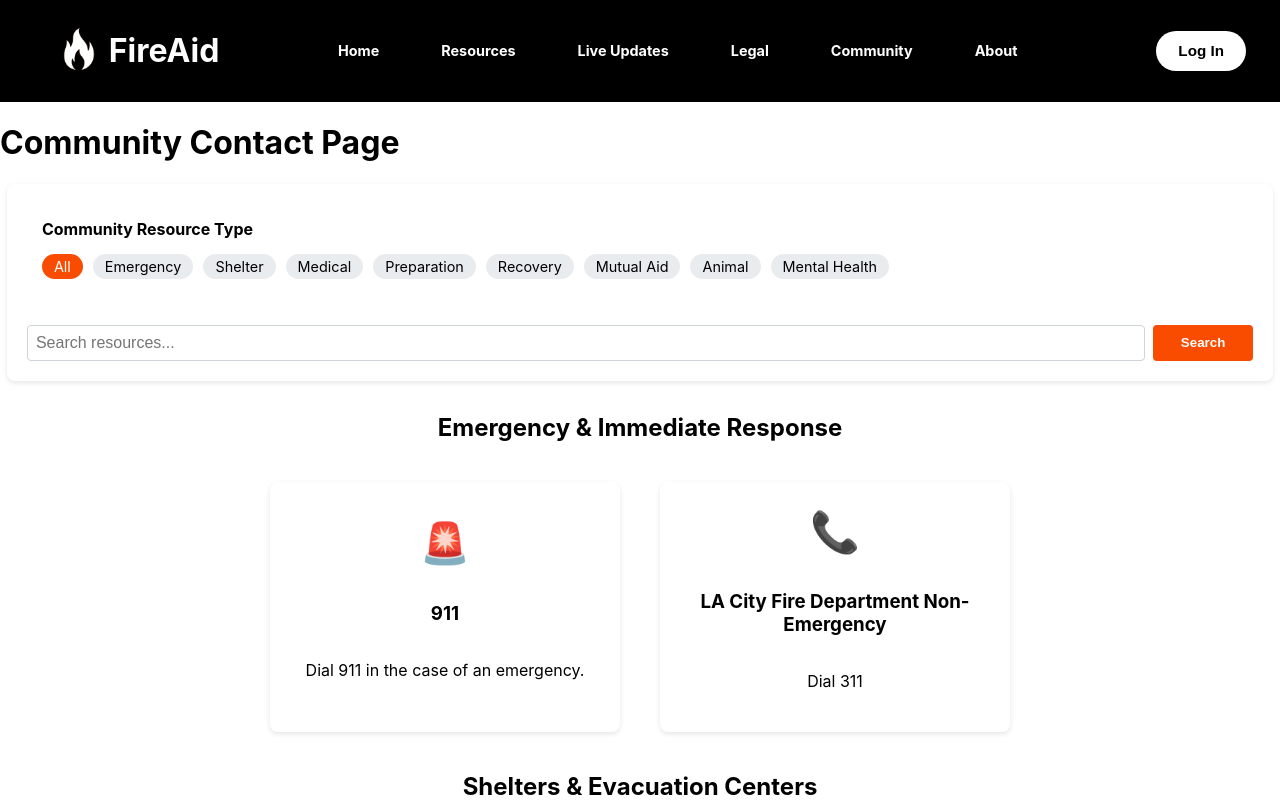
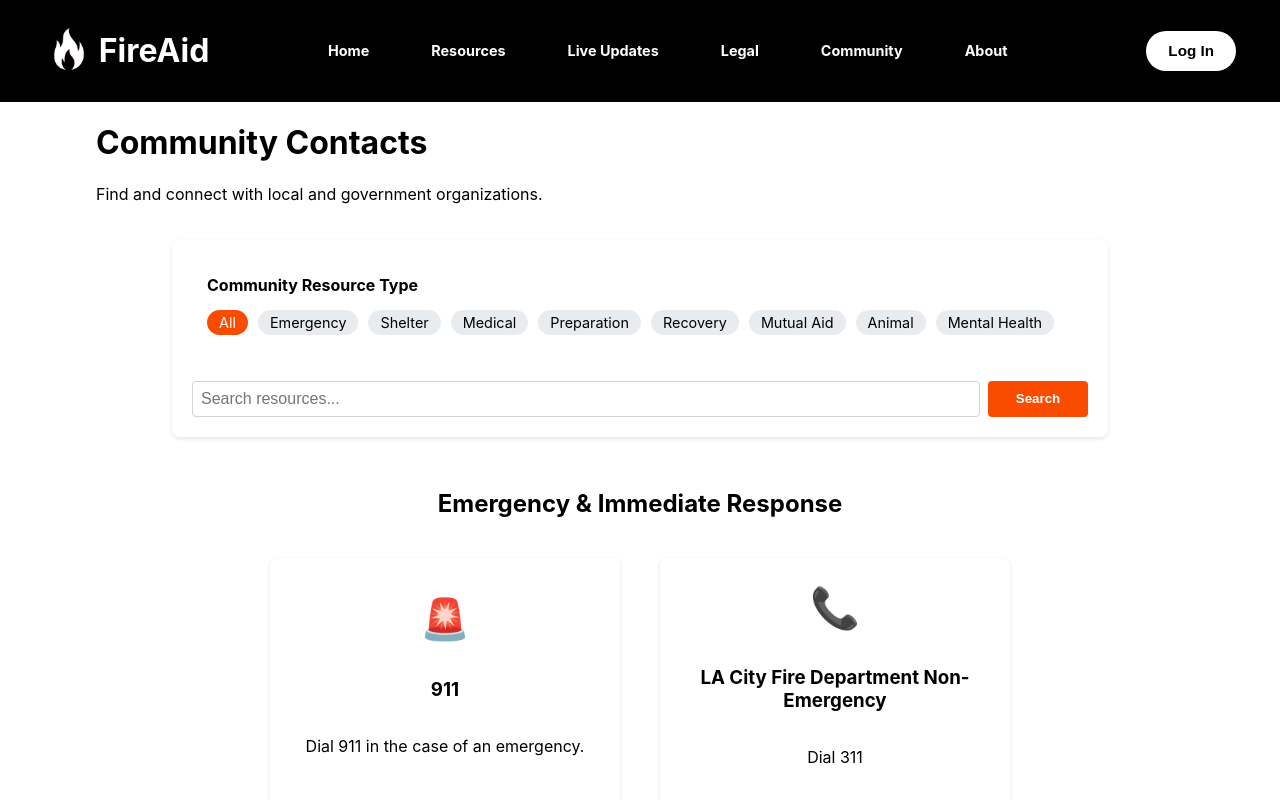
Before and after one commit to andrealfaro/cs160-teamX, a React (Create React App) app in the folder react-app/: page /community-contacts in a window 1280 px wide. Shown: the top 800 px of the page. Built offline with nearby package versions, Linux system fonts and the light colour scheme; no server answers.

Commit message:
add user name to post, changed layout of resources

```diff
--- a/react-app/src/pages/CommunityPage.js
+++ b/react-app/src/pages/CommunityPage.js
@@ -214,9 +214,15 @@ function CommunityPage() {
     });
 
     return (
-        <div>
+        <div className='main-container'>
             <Header/>
-            <h1>Community Contact Page</h1>
+            <div className='community-content-container'>
+              <div className="title-section">
+                <div className='comm-title'>
+                    <h1>Community Contacts</h1>
+                    <p>Find and connect with local and government organizations.</p>
+                </div>
+              </div>
               <div className="com-filter-bar">
                   <div className="filter-groups">
                       {[
@@ -267,6 +273,7 @@ function CommunityPage() {
                   </div>
               );
               })}
+            </div>
             <Footer/>
 
         </div>
--- a/react-app/src/pages/LiveUpdatesPage.js
+++ b/react-app/src/pages/LiveUpdatesPage.js
@@ -2,9 +2,9 @@ import React, { useEffect, useState } from 'react';
 import Header from '../components/Header';
 import Footer from '../components/Footer';
 import '../styles/updates.css'
-
 import { collection, addDoc, query, orderBy, onSnapshot, serverTimestamp } from 'firebase/firestore';
 import { db } from '../firebase';
+import { useAuth } from '../components/AuthContext.jsx';
 
 // format time as 'x time ago' for update cards
 const formatRelativeTime = (date) => {
@@ -43,6 +43,8 @@ const formatSpecificDateTime = (date) => {
 
 
 function LiveUpdatesPage() {
+    const { user, loading } = useAuth();
+
     const [showForm, setShowForm] = useState(false);
     const toggleForm = () => setShowForm(!showForm);
 
@@ -84,7 +86,8 @@ function LiveUpdatesPage() {
                 type: updateType,
                 source: sourceInfo,
                 timestamp: serverTimestamp(),
-                postedBy: 'Anonymous', // default value
+                userId: user, // store user ID if logged in
+                postedBy: user.name || 'Anonymous', // default to anonymous
                 helpfulCount: 0,
                 shareCount: 0,
                 savedBy: [],
@@ -170,7 +173,9 @@ function LiveUpdatesPage() {
                         <p>Last updated: {lastUpdatedDisplay}</p>
                     </div>
                     <div className='update-refresh'>
-                        <button onClick={toggleForm} className='post-update btn'>+ POST NEW UPDATE</button>
+                        {!loading && user && (
+                            <button onClick={toggleForm} className='post-update btn'>+ POST NEW UPDATE</button>
+                        )}
                         <button className='refresh-update btn' onClick={() => {}}>Refresh Updates</button>
                     </div>
                 </div>
@@ -181,7 +186,7 @@ function LiveUpdatesPage() {
                     <p><strong>Note:</strong> This is a community-driven platform. Please verify information before acting on it.</p>
                 </div>
                 {/* new update post */}
-                {showForm && (
+                {showForm && user && (
                     <div className='upd-post-container'>
                         <form className='upd-post-form' onSubmit={handlePostUpdate}>
                             <h3>Share an Update</h3>
@@ -288,10 +293,10 @@ function LiveUpdatesPage() {
                             <div className='update-card' key={update.id}>
                                 <div className='update-header'>
                                     <h3>{update.title}</h3>
+                                    <span id='post-time'>{formatRelativeTime(update.createdAt)}</span>
                                 </div>
                                 <div className='update-meta'>
                                     <span id='post-by'>Posted by: {update.postedBy || 'Anonymous'}</span>
-                                    <span id='post-time'>{formatRelativeTime(update.createdAt)}</span>
                                 </div>
                                 <p>{update.description}</p>
                                 {update.location && <p><strong>Location:</strong> {update.location}</p>}
@@ -305,8 +310,8 @@ function LiveUpdatesPage() {
                                 <div className="update-actions">
                                     <div className="action-btns">
                                         <div className='helpful-share'>
-                                            <button className="action-btn">👍 Helpful ({update.helpfulCount || 0})</button>
-                                            <button className="action-btn">💬 Share ({update.shareCount || 0})</button>
+                                            <button className="action-btn">✅ Verify ({update.helpfulCount || 0})</button>
+                                            <button className="action-btn">💬 Share</button>
                                         </div>
                                         <button className="action-btn">📌 Save</button>
                                     </div>
--- a/react-app/src/pages/ResourcePage.js
+++ b/react-app/src/pages/ResourcePage.js
@@ -4,6 +4,7 @@ import Footer from '../components/Footer';
 import '../styles/resource.css'
 import { collection, addDoc, query, orderBy, onSnapshot, serverTimestamp } from 'firebase/firestore';
 import { db } from '../firebase';
+import { useAuth } from '../components/AuthContext.jsx';
 
 const formatRelativeTime = (date) => {
     if (!date) return 'Time N/A';
@@ -26,6 +27,8 @@ const formatRelativeTime = (date) => {
 
 
 function ResourcePage() {
+    const { user, loading } = useAuth();
+
     const [showForm, setShowForm] = useState(false);
     const [resources, setResources] = useState([]);
 
@@ -114,7 +117,8 @@ function ResourcePage() {
                 datesAvailable: resourceDates,
                 contact: resourceContact,
                 timestamp: serverTimestamp(),
-                postedBy: 'Anonymous', // default value
+                userId: user, // store user ID if logged in
+                postedBy: user.name || 'Anonymous', // default to anonymous
                 helpfulCount: 0,
                 shareCount: 0,
                 savedBy: [],
@@ -165,10 +169,12 @@ function ResourcePage() {
                         <h1>Available Resources</h1>
                         <p>Find or share resources in your community.</p>
                     </div>
-                    <button onClick={toggleForm} className='post-rsrc btn'>+ POST NEW RESOURCE</button>
+                    {!loading && user && (
+                        <button onClick={toggleForm} className='post-rsrc btn'>+ POST NEW RESOURCE</button>
+                    )}
                 </div>
                 {/* new resource post */}
-                {showForm && (
+                {showForm && user && (
                     <div className='rsrc-post-container'>
                         <form className='rsrc-post-form' onSubmit={handlePostResource}>
                             <h3>Share a Resource</h3>
@@ -304,8 +310,8 @@ function ResourcePage() {
                                     <h3>{resource.title}</h3>
                                 </div>
                                 <div className='rsrc-meta'>
+                                    <span id='post-time'>{formatRelativeTime(resource.createdAt)}</span>
                                     <span id='post-by'>Posted by: {resource.postedBy || 'Anonymous'} </span>
-                                    <span id='post-time'>{formatRelativeTime(resource.createdAt)}</span>
                                 </div>
                                 <p>{resource.description}</p>
                                 {resource.location && <p><strong>Location:</strong> {resource.location}</p>}
@@ -323,8 +329,8 @@ function ResourcePage() {
                                 <div className="resource-actions">
                                     <div className="action-btns">
                                         <div className='helpful-share'>
-                                            <button className="action-btn">👍 Helpful ({resource.helpfulCount || 0})</button>
-                                            <button className="action-btn">💬 Share ({resource.shareCount || 0})</button>
+                                            <button className="action-btn">✅ Verify ({resource.helpfulCount || 0})</button>
+                                            <button className="action-btn">💬 Share</button>
                                         </div>
                                         <button className="action-btn">📌 Save</button>
                                     </div>
--- a/react-app/src/styles/community.css
+++ b/react-app/src/styles/community.css
@@ -1,3 +1,29 @@
+.main-container {
+    display: flex;
+    flex-direction: column;
+    align-items: center;
+    max-width: 100%;
+    overflow-x: hidden;
+}
+
+.community-content-container {
+    display: flex;
+    flex-direction: column;
+    width: 100%;
+    align-items: center;
+}
+
+.title-section {
+    display: flex;
+    flex-direction: row;
+    justify-content: space-between;
+    align-items: center;
+    padding-right: 100px;
+    padding-left: 100px;
+    width: 85%;
+    margin-bottom: 20px;
+}
+
 .community-container {
     display: flex;
     flex-direction: row;
@@ -34,6 +60,7 @@
     font-weight: bold;
     margin-top: 1rem;
     transition: background 0.3s ease;
+    border: none;
 }
 
 .community-btn:hover {
@@ -42,18 +69,17 @@
 
 .center-text {
     text-align: center;
-  }
+}
 
-  .com-filter-bar {
+.com-filter-bar {
     border-radius: 8px;
     box-shadow: 0 2px 5px rgba(0,0,0,0.1);
     padding: 20px;
     margin: 0 auto 2rem;
-    width: fit-content;
+    width: 70%;
     display: flex;
     gap: 1rem;
     flex-wrap: wrap;
-
 }
 
 .filter-groups {
--- a/react-app/src/styles/resource.css
+++ b/react-app/src/styles/resource.css
@@ -11,6 +11,7 @@
     flex-direction: column;
     width: 100%;
     align-items: center;
+    margin-bottom: 40px;
 }
 
 .title-section {
@@ -21,6 +22,7 @@
     padding-right: 100px;
     padding-left: 100px;
     width: 85%;
+    margin-bottom: 20px;
 }
 
 .post-rsrc {
@@ -173,7 +175,7 @@
     font-size: 1rem;
 }
 
-.rsrc-posts {
+/* .rsrc-posts {
     display: flex;
     flex-direction: row;
     width: 100%;
@@ -193,17 +195,49 @@
     overflow: hidden;
     width: 40%;
     margin-bottom: 10px;
+    min-height: 350px;
+    max-height: 550px;
+    display: flex;
+    flex-direction: column;
+    justify-content: space-between;
+} */
+
+.rsrc-posts {
+    width: 80%;
+    display: grid;
+    grid-template-columns: repeat(auto-fill, minmax(350px, 1fr));
+    gap: 25px;
+    justify-items: stretch;
+    margin-bottom: 20px;
+}
+
+.rsrc-card {
+    background: white;
+    border-radius: 8px;
+    box-shadow: 0 2px 5px rgba(0,0,0,0.1);
+    padding: 1rem;
+    overflow: hidden;
+    height: 100%; /* Full height of grid cell */
+    display: flex;
+    flex-direction: column;
+    justify-content: space-between;
 }
 
 .rsrc-header {
     display: flex;
     justify-content: space-between;
     margin-bottom: 0.5rem;
+    align-items: center;
+}
+
+.rsrc-header h3 {
+    margin: 0;
+    font-size: 1.75rem;
 }
 
 .rsrc-meta {
     display: flex;
-    gap: 1rem;
+    gap: 2rem;
     margin-bottom: 0.5rem;
     font-size: 0.9rem;
     color: #6c757d;
--- a/react-app/src/styles/updates.css
+++ b/react-app/src/styles/updates.css
@@ -21,6 +21,7 @@
     padding-right: 100px;
     padding-left: 100px;
     width: 85%;
+    margin-bottom: 20px;
 }
 
 .update-refresh {
@@ -150,7 +151,7 @@
 
 .upd-filter-btn {
     background: #e9ecef;
-    padding: 0.25rem 0.75rem;
+    padding: 0.30rem 0.80rem;
     border-radius: 16px;
     font-size: 0.9rem;
     cursor: pointer;
@@ -188,3 +189,27 @@
     width: 70%;
     margin-bottom: 10px;
 }
+
+.update-header {
+    display: flex;
+    justify-content: space-between;
+    margin-bottom: 0.5rem;
+    align-items: center;
+}
+
+.update-header h3 {
+    margin: 0;
+    font-size: 1.75rem;
+}
+
+.update-header span {
+    color: #6c757d;
+    font-size: 0.95rem;
+}
+
+.update-meta {
+    display: flex;
+    margin-bottom: 0.5rem;
+    font-size: 0.9rem;
+    color: #6c757d;
+}
```
Lines whose indentation alone changed are shown as unchanged.
